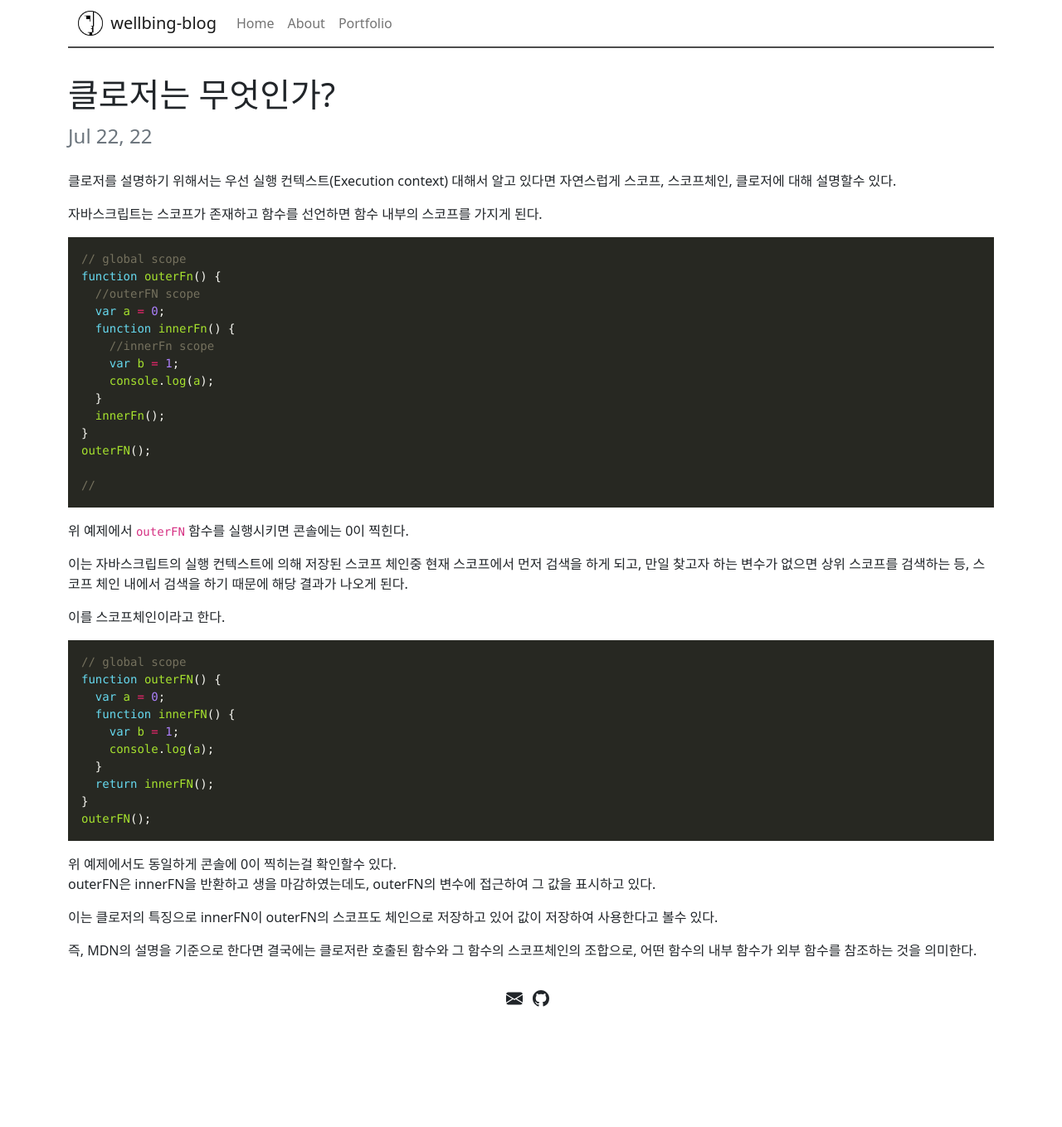
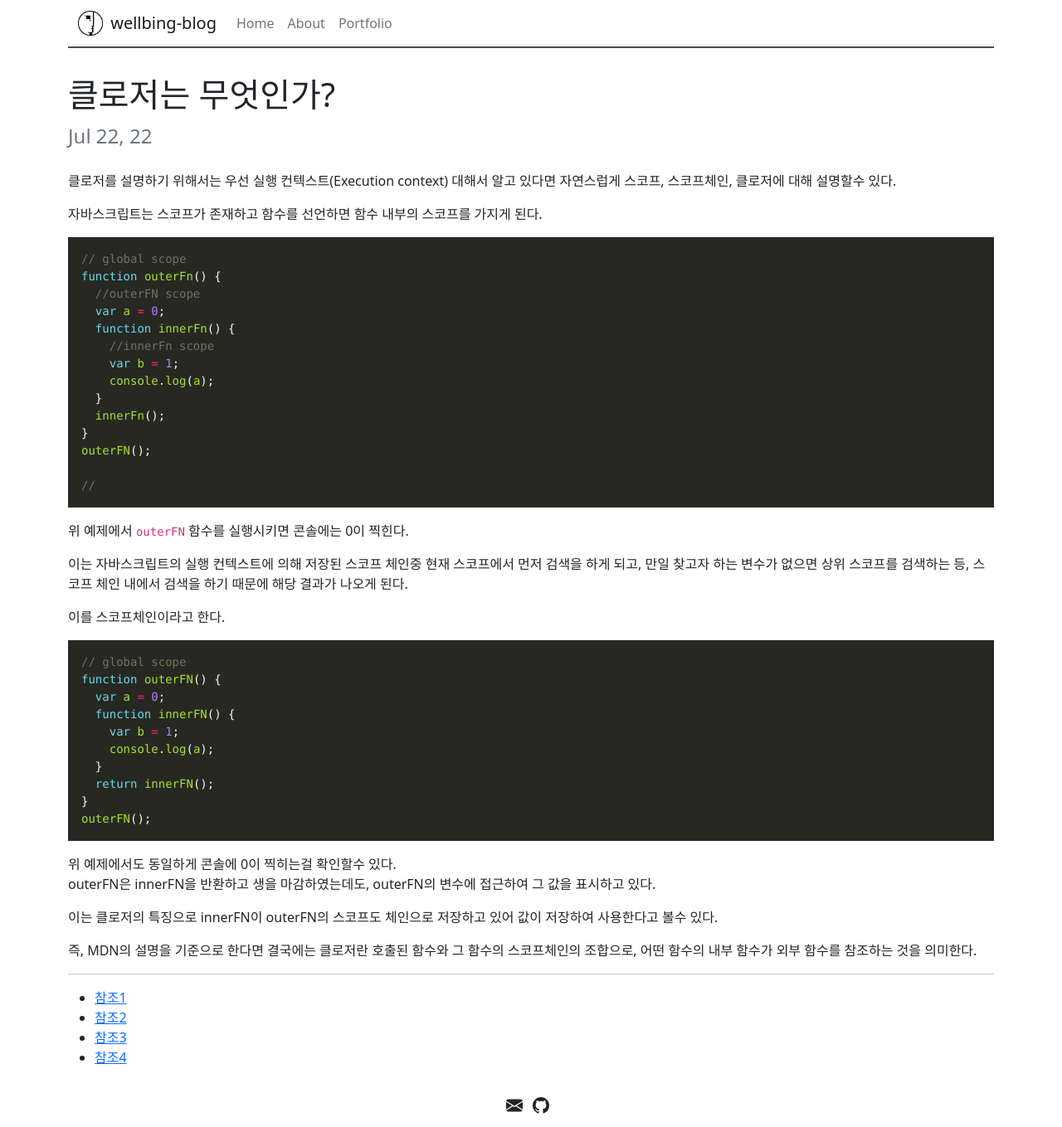
Before and after one commit to fomula91/fomula91.github.io, a Jekyll site: the page built from _posts/2022-7-22-TodayIdo.md, in a window 1280 px wide. Shown: the whole page at 83% size. Built offline with Jekyll 4.4.1, drawn with Linux system fonts in a browser that asks for light colours; before the commit the page ends 1230 px from its top, so only the background shows below that.

Commit message:
edit post

```diff
--- a/_posts/2022-7-22-TodayIdo.md
+++ b/_posts/2022-7-22-TodayIdo.md
@@ -49,3 +49,10 @@ outerFN은 innerFN을 반환하고 생을 마감하였는데도, outerFN의 변
 이는 클로저의 특징으로 innerFN이 outerFN의 스코프도 체인으로 저장하고 있어 값이 저장하여 사용한다고 볼수 있다.
 
 즉, MDN의 설명을 기준으로 한다면 결국에는 클로저란 호출된 함수와 그 함수의 스코프체인의 조합으로, 어떤 함수의 내부 함수가 외부 함수를 참조하는 것을 의미한다.
+
+---
+
+- [참조1](https://ljtaek2.tistory.com/140)
+- [참조2](https://developer-alle.tistory.com/369)
+- [참조3](https://poiemaweb.com/js-closure)
+- [참조4](https://developer.mozilla.org/ko/docs/Web/JavaScript/Closures)
```
